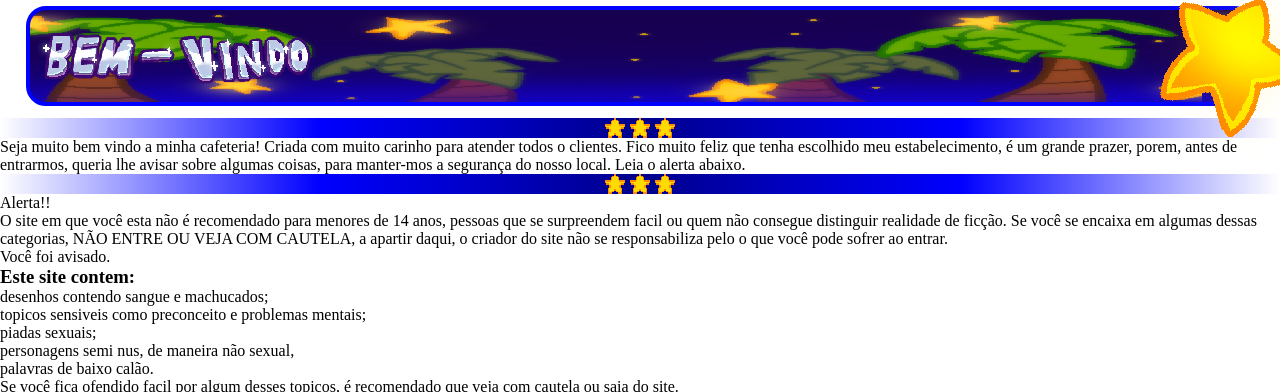
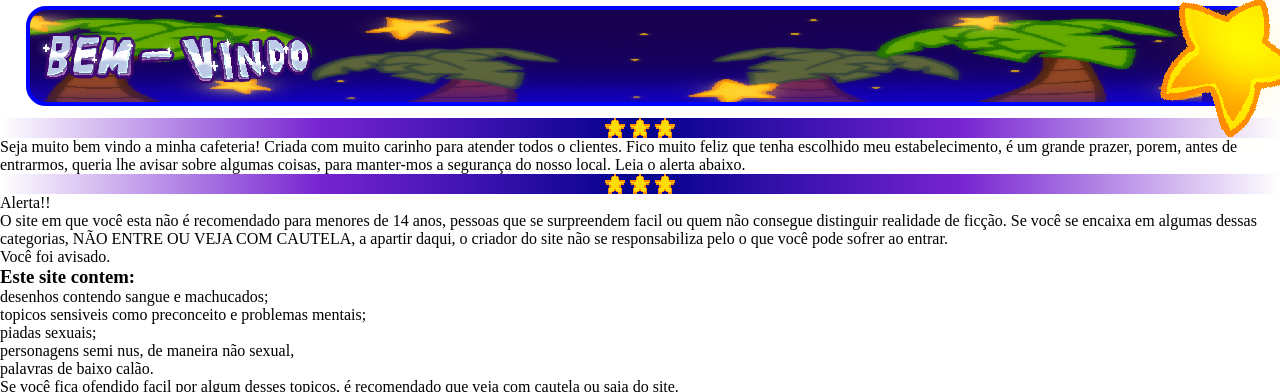
Before and after one commit to Mr-xoxo777/DNR-site, a plain HTML site: page index.html in a window 1280 px wide. Shown: the top 392 px of the page. Drawn offline with Linux system fonts and the light colour scheme.

Commit message:
Update gradient colors in pixel1 class

```diff
--- a/style.css
+++ b/style.css
@@ -58,7 +58,7 @@ main{
 }
 
 .pixel1{
-  background: linear-gradient(90deg, transparent, blue, darkblue, blue, transparent);
+  background: linear-gradient(90deg, transparent, #7724d1, darkblue, #7724d1, transparent);
   width: 100%;
   display: flex;
   justify-content: center;
```
